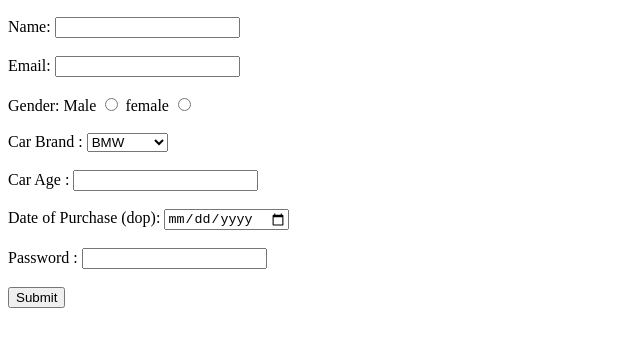
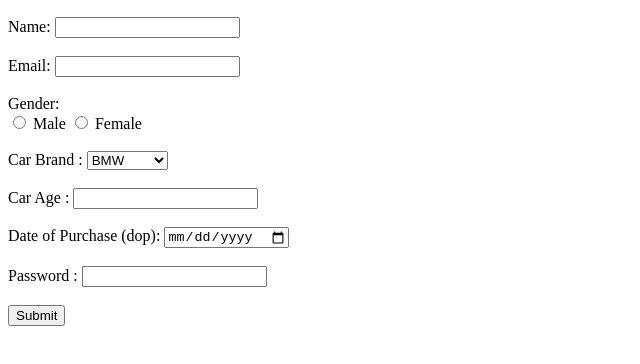
Before and after one commit to acciojob/car-insurance-form-dahalerohit, a website: page main.html in a window 1280 px wide. Shown: the part 50-414 px from the top of the page, without its empty margins (0-640 px from the left). Drawn offline with Linux system fonts and the light colour scheme.

Commit message:
created a submission

```diff
--- a/main.html
+++ b/main.html
@@ -17,11 +17,11 @@
 	<label for="email"> Email: </label>
 	<input type="email" id="email" name="email" required><br><br>
 
-	<label> Gender:</label>
-	<label for="gender"> Male</label>
-	<input type="radio" id="gender" name="male" required>
-	<lable for="gender">female</lable>
-	<input type="radio" id="gender" name="female" required><br><br>
+  <label>Gender:</label><br>
+  <input type="radio" id="male" name="gender" required>
+  <label for="male">Male</label>
+  <input type="radio" id="female" name="gender" required>
+  <label for="female">Female</label><br><br>
 
 	<label for="cars"> Car Brand : </label>
 	<select id="cars" name="cars" >
```
